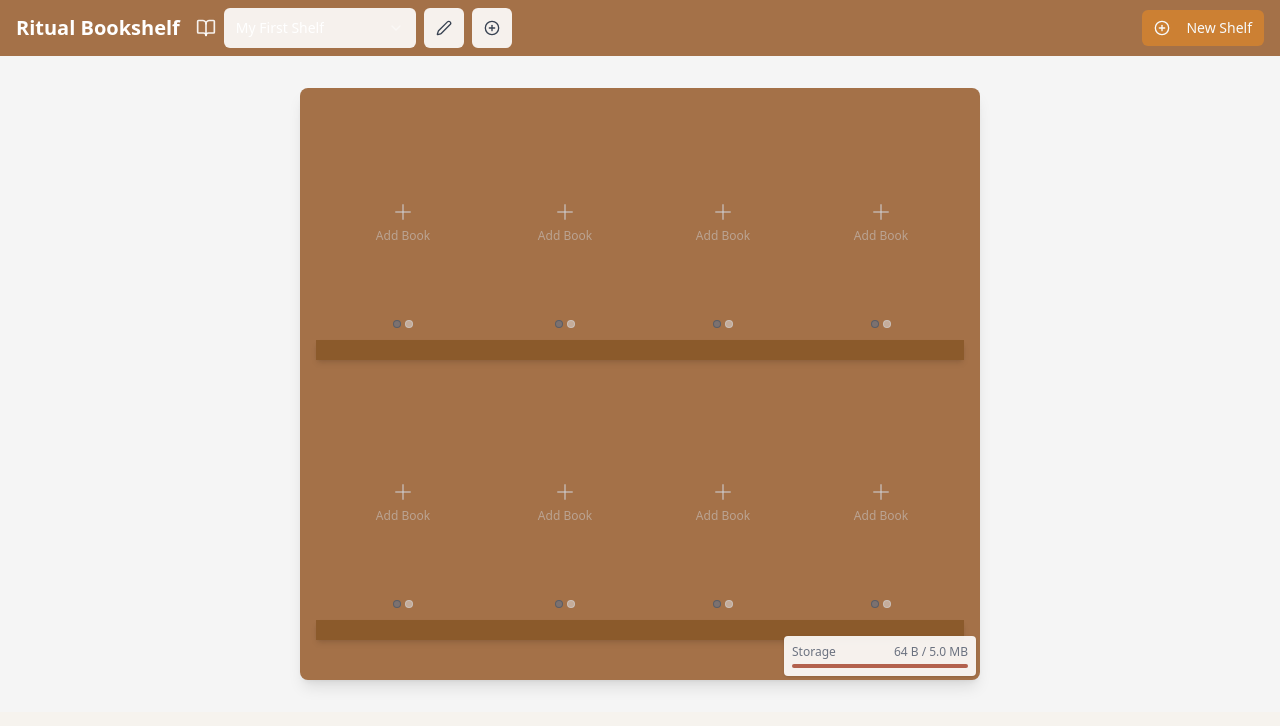
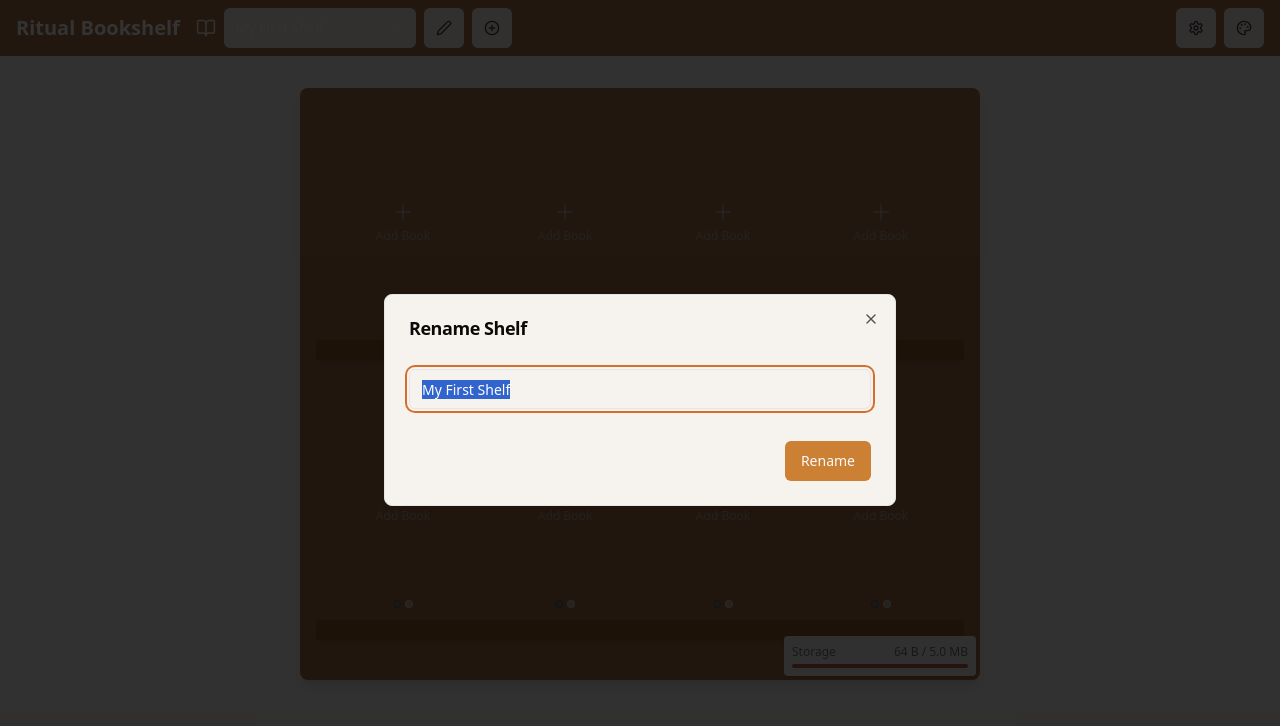
Before and after one commit to hkcm91/ritual-shelf-sticker-book, a React (Vite) app: page / in a window 1280 px wide. Both pictures are taken after a click on the button 443 px from the left and 28 px from the top of the page. Shown: the top 726 px of the page. Built offline with nearby package versions, Linux system fonts and the light colour scheme.

Commit message:
Fix: Type errors in Index.tsx and bookshelfStore.ts
- Fixed type errors related to props in Header component and the BookshelfState type.
- Ensured all required properties from CustomizationState are included in the store.

```diff
--- a/src/components/layout/Header.tsx
+++ b/src/components/layout/Header.tsx
@@ -1,18 +1,13 @@
 
-import React, { useState } from 'react';
+import React from 'react';
 import { Button } from '@/components/ui/button';
 import { PlusCircle } from 'lucide-react';
 import ShelfSelector from './ShelfSelector';
 import { useBookshelfStore } from '@/store/bookshelfStore';
+import ShelfControls from '../ShelfControls';
 
 const Header: React.FC = () => {
-  const { shelves, activeShelfId } = useBookshelfStore();
-  const [isNewShelfModalOpen, setIsNewShelfModalOpen] = useState(false);
-  const [isRenameModalOpen, setIsRenameModalOpen] = useState(false);
-  const [renameValue, setRenameValue] = useState('');
-
-  // Get the current shelf from the store
-  const currentShelf = activeShelfId ? shelves[activeShelfId] : null;
+  const { openCustomizationModal } = useBookshelfStore();
 
   return (
     <header className="px-4 py-2 flex justify-between items-center shadow-sm">
@@ -25,13 +20,7 @@ const Header: React.FC = () => {
       </div>
 
       <div className="flex items-center gap-2">
-        <Button
-          size="sm"
-          onClick={() => setIsNewShelfModalOpen(true)}
-        >
-          <PlusCircle className="h-4 w-4 mr-2" />
-          New Shelf
-        </Button>
+        <ShelfControls />
       </div>
     </header>
   );
--- a/src/components/layout/ShelfSelector.tsx
+++ b/src/components/layout/ShelfSelector.tsx
@@ -1,20 +1,48 @@
 
-import React from 'react';
+import React, { useState } from 'react';
 import { BookOpen } from "lucide-react";
 import { Button } from "@/components/ui/button";
 import { Select, SelectContent, SelectItem, SelectTrigger, SelectValue } from "@/components/ui/select";
 import { PlusCircle, Edit2 } from "lucide-react";
 import { useBookshelfStore } from '../../store/bookshelfStore';
 import { ShelfData } from '../../store/types';
+import { Dialog, DialogContent, DialogFooter, DialogHeader, DialogTitle } from "@/components/ui/dialog";
+import { Input } from "@/components/ui/input";
 
 const ShelfSelector: React.FC = () => {
-  const { shelves, activeShelfId, switchShelf, openModal } = useBookshelfStore();
+  const { shelves, activeShelfId, switchShelf, addShelf, updateShelf } = useBookshelfStore();
+  const [isNewShelfModalOpen, setIsNewShelfModalOpen] = useState(false);
+  const [isRenameModalOpen, setIsRenameModalOpen] = useState(false);
+  const [newShelfName, setNewShelfName] = useState("");
+  const [renameValue, setRenameValue] = useState("");
+
   const shelvesData = shelves as Record<string, ShelfData>;
 
   // Find the current shelf from the store
   const currentShelf = activeShelfId ? shelvesData[activeShelfId] : null;
 
+  const handleAddShelf = () => {
+    if (newShelfName.trim()) {
+      addShelf({
+        name: newShelfName.trim(),
+        rows: 2,
+        columns: 4
+      });
+      setNewShelfName("");
+      setIsNewShelfModalOpen(false);
+    }
+  };
+
+  const handleRename = () => {
+    if (renameValue.trim() && activeShelfId) {
+      updateShelf(activeShelfId, { name: renameValue.trim() });
+      setRenameValue("");
+      setIsRenameModalOpen(false);
+    }
+  };
+
   return (
+    <>
       <div className="flex items-center gap-2">
         <BookOpen className="h-5 w-5 text-white/90" />
 
@@ -36,15 +64,13 @@ const ShelfSelector: React.FC = () => {
           </Select>
         </div>
 
-      {/* These buttons will use the openModal function from the store instead of
-          relying on props passed from the parent */}
         <Button
           variant="ghost"
           size="icon"
           onClick={() => {
             if (currentShelf) {
-            // We'd need a way to open a rename modal via the store
-            console.log("Open rename modal for:", currentShelf.name);
+              setRenameValue(currentShelf.name);
+              setIsRenameModalOpen(true);
             }
           }}
           disabled={!currentShelf}
@@ -56,15 +82,53 @@ const ShelfSelector: React.FC = () => {
         <Button
           variant="ghost"
           size="icon"
-        onClick={() => {
-          // Open new shelf modal via store
-          console.log("Open new shelf modal");
-        }}
+          onClick={() => setIsNewShelfModalOpen(true)}
           className="bg-white/90 hover:bg-white text-gray-700"
         >
           <PlusCircle className="h-4 w-4" />
         </Button>
       </div>
+
+      {/* New Shelf Dialog */}
+      <Dialog open={isNewShelfModalOpen} onOpenChange={setIsNewShelfModalOpen}>
+        <DialogContent>
+          <DialogHeader>
+            <DialogTitle>Create New Shelf</DialogTitle>
+          </DialogHeader>
+          <div className="my-4">
+            <Input
+              placeholder="Shelf Name"
+              value={newShelfName}
+              onChange={(e) => setNewShelfName(e.target.value)}
+              onKeyDown={(e) => e.key === 'Enter' && handleAddShelf()}
+            />
+          </div>
+          <DialogFooter>
+            <Button onClick={handleAddShelf}>Create</Button>
+          </DialogFooter>
+        </DialogContent>
+      </Dialog>
+
+      {/* Rename Shelf Dialog */}
+      <Dialog open={isRenameModalOpen} onOpenChange={setIsRenameModalOpen}>
+        <DialogContent>
+          <DialogHeader>
+            <DialogTitle>Rename Shelf</DialogTitle>
+          </DialogHeader>
+          <div className="my-4">
+            <Input
+              placeholder="New Name"
+              value={renameValue}
+              onChange={(e) => setRenameValue(e.target.value)}
+              onKeyDown={(e) => e.key === 'Enter' && handleRename()}
+            />
+          </div>
+          <DialogFooter>
+            <Button onClick={handleRename}>Rename</Button>
+          </DialogFooter>
+        </DialogContent>
+      </Dialog>
+    </>
   );
 };
 
--- a/src/pages/Index.tsx
+++ b/src/pages/Index.tsx
@@ -42,12 +42,7 @@ const Index = () => {
 
   return (
     <div className="min-h-screen flex flex-col">
-      <Header
-        currentShelf={currentShelf}
-        setIsNewShelfModalOpen={setIsNewShelfModalOpen}
-        setIsRenameModalOpen={setIsRenameModalOpen}
-        setRenameValue={setRenameValue}
-      />
+      <Header />
 
       <div className="flex-grow w-full overflow-auto">
         <BookshelfGrid />
--- a/src/store/bookshelfStore.ts
+++ b/src/store/bookshelfStore.ts
@@ -19,8 +19,15 @@ export const useBookshelfStore = create<BookshelfState>()((set, get, api) => ({
   ...createUISlice(set, get, api),
   ...createCustomizationSlice(set, get, api),
 
-  // Make sure required properties from CustomizationState are explicitly included
+  // Include all required properties from CustomizationState
   activeTheme: defaultCustomization.activeTheme,
+  setActiveTheme: defaultCustomization.setActiveTheme,
+  page: defaultCustomization.page,
+  container: defaultCustomization.container,
+  shelfStyling: defaultCustomization.shelfStyling,
+  slots: defaultCustomization.slots,
+  header: defaultCustomization.header,
+  ui: defaultCustomization.ui,
 
   // Utility function to find empty position
   findEmptyPosition: (shelfId: string) => {
```
Lines whose indentation alone changed are shown as unchanged.
